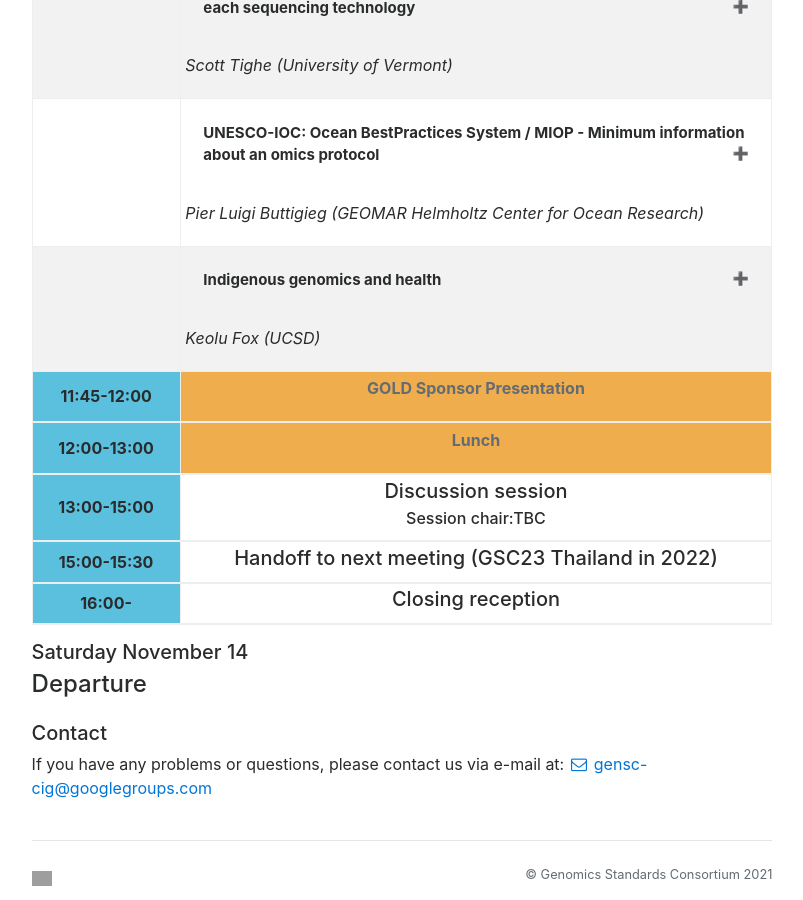
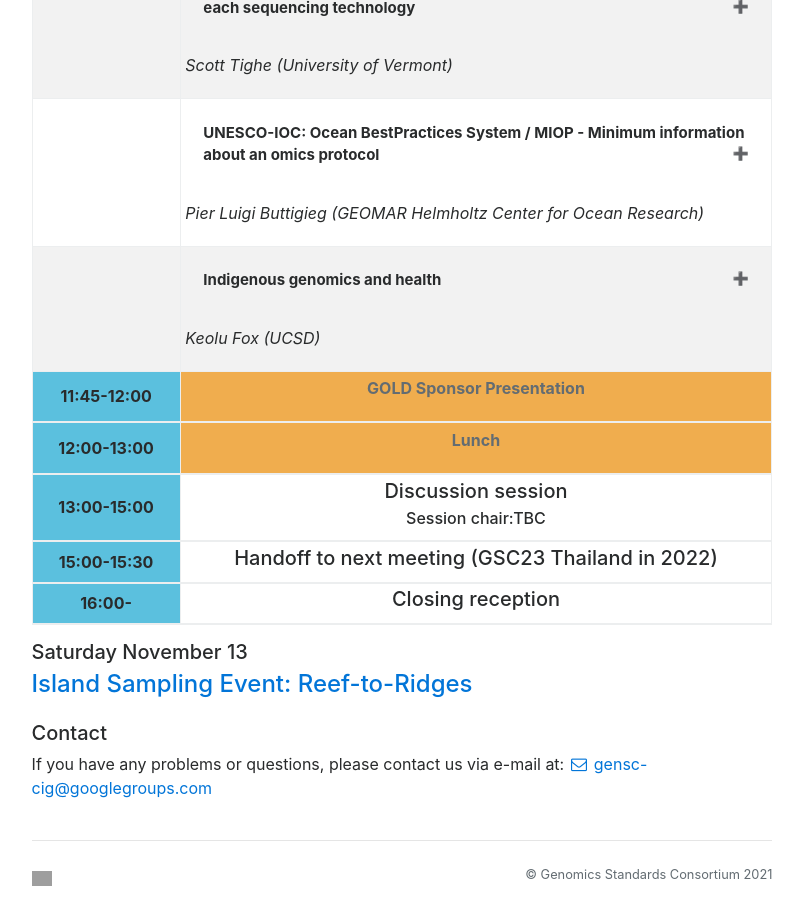
Before and after one commit to GenomicsStandardsConsortium/GSC23-Bangkok, a Jekyll site: the page built from program.html, in a window 1280 px wide and 900 px high, scrolled down 3183 px. Shown: the whole window, without its empty margins (238-1041 px from the left). Built offline with Jekyll 4.4.1, drawn with Linux system fonts in a browser that asks for light colours; nearby versions of some CDN libraries; grey boxes are pictures that could not be loaded.

Commit message:
add link to schedule DAY title

```diff
--- a/_data/schedule.yml
+++ b/_data/schedule.yml
@@ -174,6 +174,7 @@
   - startTime: "16:00"
     title: "Closing reception"
 #Day 3
-- date: "2021-11-16"
-  dateReadable: "Saturday November 14"
-  title: "Departure"
+- date: "2021-11-13"
+  dateReadable: "Saturday November 13"
+  title: "Island Sampling Event: Reef-to-Ridges"
+  link: ""
--- a/program.html
+++ b/program.html
@@ -11,7 +11,7 @@ slide_id: 2
         <div>
             <!--<h4 class="schedule-table-heading">Day {{ forloop.index }} - {{ day.dateReadable }}</h4>-->
 			<h5 class="schedule-table-heading">{{ day.dateReadable }}</h5>
-			<h4 class="schedule-table-heading">{{ day.title }}</h4>
+			<h4 class="schedule-table-heading"><a href="{{ day.link }}" target=_blank>{{ day.title }}</a></h4>
             <table class="table table-bordered table-striped table-hover table-responsive table-sm">
             {% for timeslot in day.timeslots %}
                     <thead>
```
Also changed, not shown: 1 other file.
